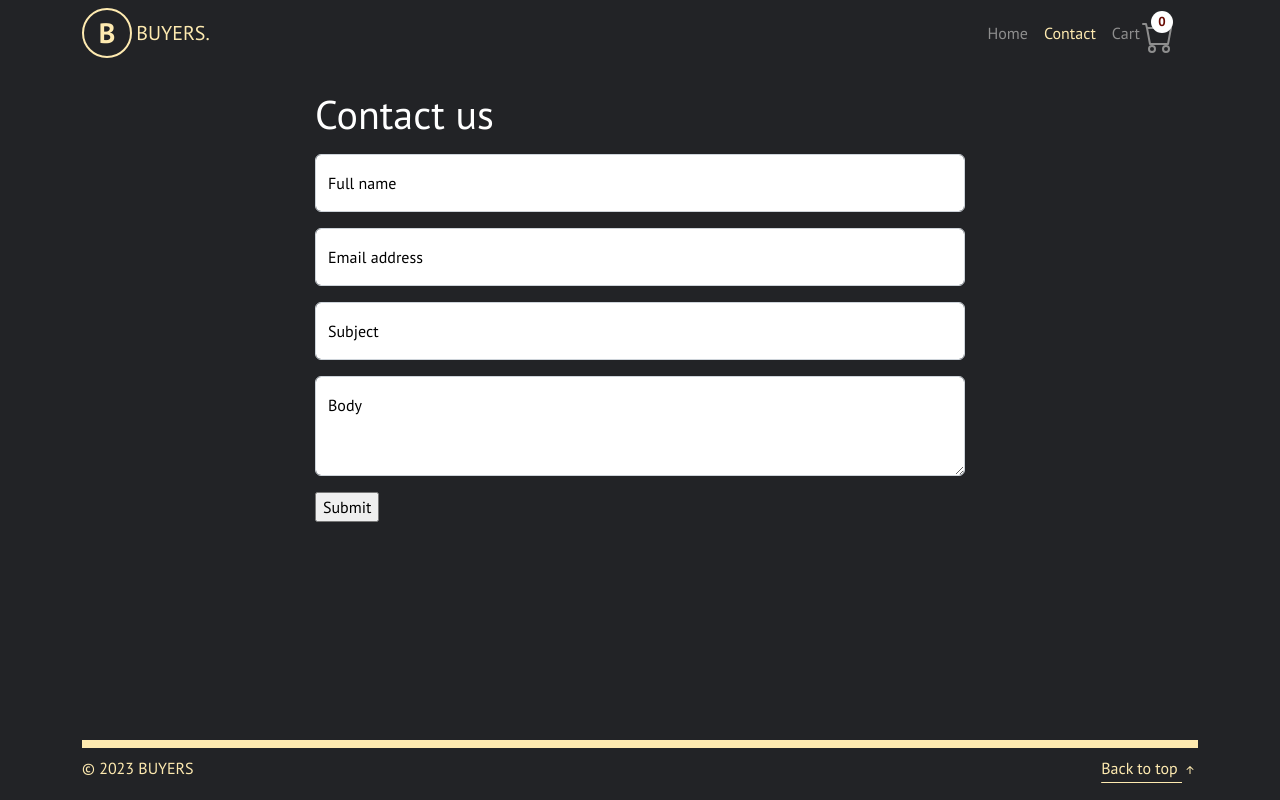
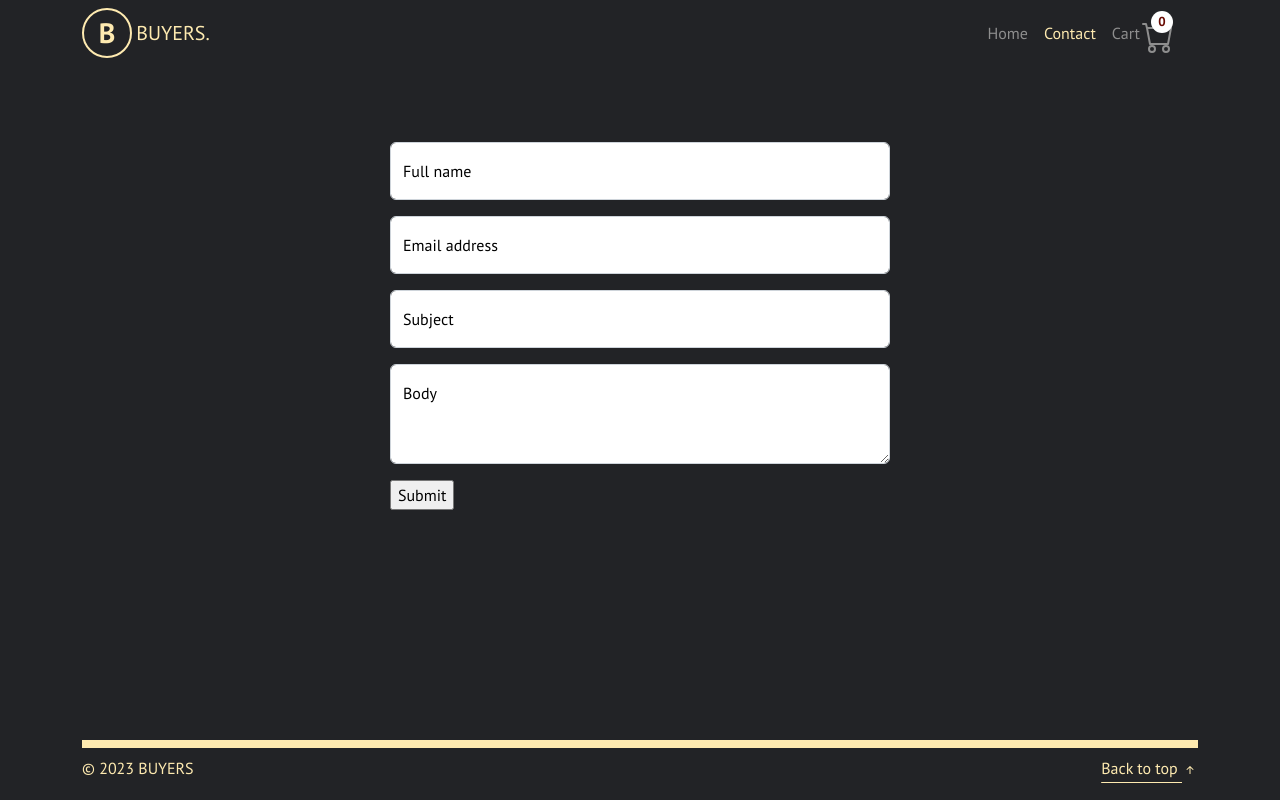
Before and after one commit to Allawi465/js-frameswokrs-ca, a React (Create React App) app: page /contact in a window 1280 px wide. Built offline with nearby package versions, Linux system fonts and the light colour scheme; a web font is replaced by a local one.

Commit message:
added content after submit form

```diff
--- a/src/pages/contact/contact.jsx
+++ b/src/pages/contact/contact.jsx
@@ -5,8 +5,7 @@ import ContactForm from '../../form/contact';
 function Contact() {
     return <div className='text-white'>
         <Container>
-        <div style={{maxWidth: '650px', margin: 'auto'}}>
-            <h1 className="mt-4">Contact us</h1>
+        <div style={{maxWidth: '500px', margin: 'auto', paddingTop: '60px'}}>
             <ContactForm />
         </div>
         </Container>
```
